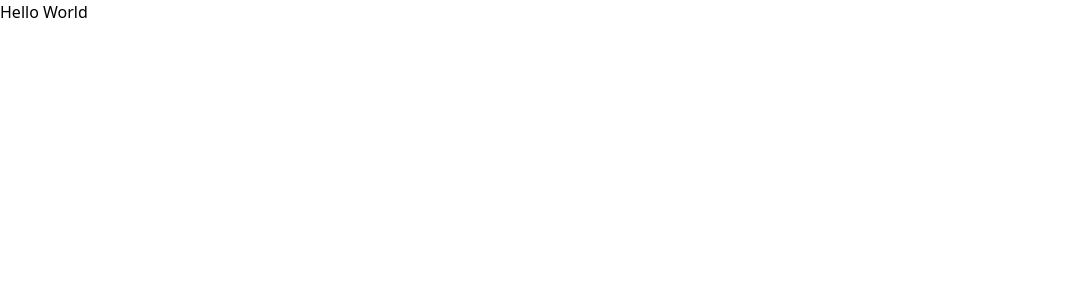
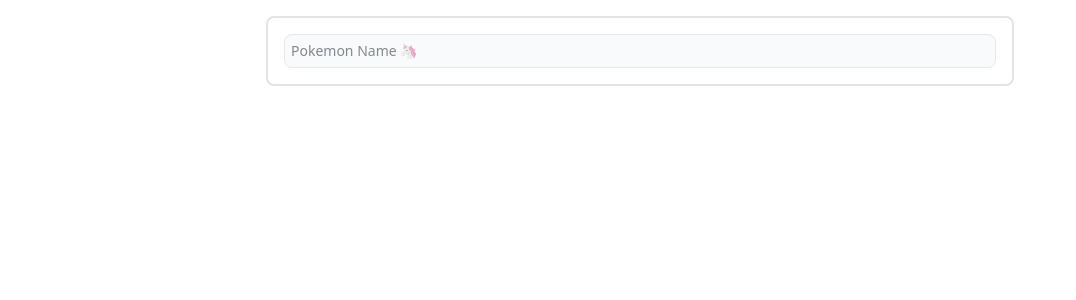
Before and after one commit to godlikeAlex/rs-react, a React (Vite) app: page / in a window 1280 px wide. Shown: the top 300 px of the page, without its empty margins (0-1076 px from the left). Built offline with nearby package versions, Linux system fonts and the light colour scheme.

Commit message:
feat: add SearchControll component

```diff
--- a/src/App.tsx
+++ b/src/App.tsx
@@ -1,5 +1,42 @@
-function App() {
-  return <h1>Hello World</h1>;
+import { Component, type ReactNode } from "react";
+import { SearchControl } from "./components";
+
+type Props = object;
+
+type State = {
+  searchTerm: string;
+};
+
+class App extends Component<Props, State> {
+  constructor(props: Props) {
+    super(props);
+
+    const searchTerm = localStorage.getItem("searchTerm") ?? "";
+
+    this.handleInputSearch = this.handleInputSearch.bind(this);
+
+    this.state = {
+      searchTerm,
+    };
+  }
+
+  handleInputSearch(value: string) {
+    this.setState((prevState) => ({ ...prevState, searchTerm: value }));
+  }
+
+  render(): ReactNode {
+    return (
+      <div className="max-w-3xl mx-auto px-2.5 my-4">
+        <div className="px-4 py-4 border-2 border-zinc-200 rounded-lg">
+          <SearchControl
+            placeholder="Pokemon Name 🦄"
+            value={this.state.searchTerm}
+            onChange={this.handleInputSearch}
+          />
+        </div>
+      </div>
+    );
+  }
 }
 
 export default App;
--- /dev/null
+++ b/src/components/SearchControl/SearchControl.tsx
@@ -0,0 +1,22 @@
+import { Component, type ReactNode } from "react";
+
+type Props = {
+  onChange: (text: string) => void;
+  value: string;
+  placeholder?: string;
+};
+
+export default class SearchControl extends Component<Props> {
+  render(): ReactNode {
+    const { value, onChange } = this.props;
+
+    return (
+      <input
+        placeholder={this.props.placeholder}
+        value={value}
+        onChange={(e) => onChange(e.target.value)}
+        className="bg-gray-50 border border-gray-200 text-gray-900 text-sm rounded-lg focus:ring-blue-500 focus:border-blue-500 block w-full p-1.5 dark:bg-gray-700 dark:border-gray-600 dark:placeholder-gray-400 dark:text-white dark:focus:ring-blue-500 dark:focus:border-blue-500"
+      />
+    );
+  }
+}
--- /dev/null
+++ b/src/components/SearchControl/index.ts
@@ -0,0 +1 @@
+export { default as SearchControl } from "./SearchControl.tsx";
--- /dev/null
+++ b/src/components/index.ts
@@ -0,0 +1 @@
+export * from "./SearchControl";
```
